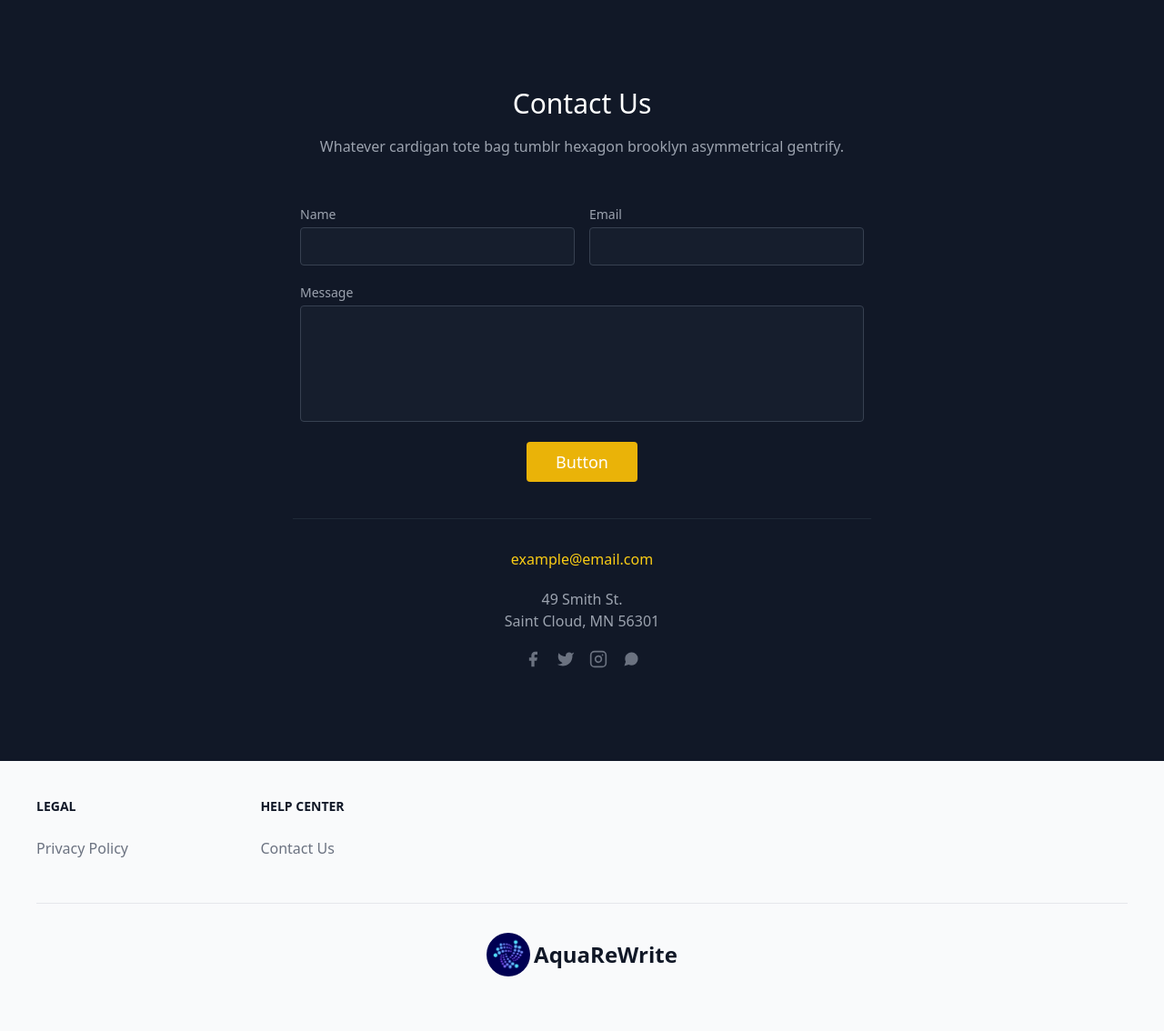
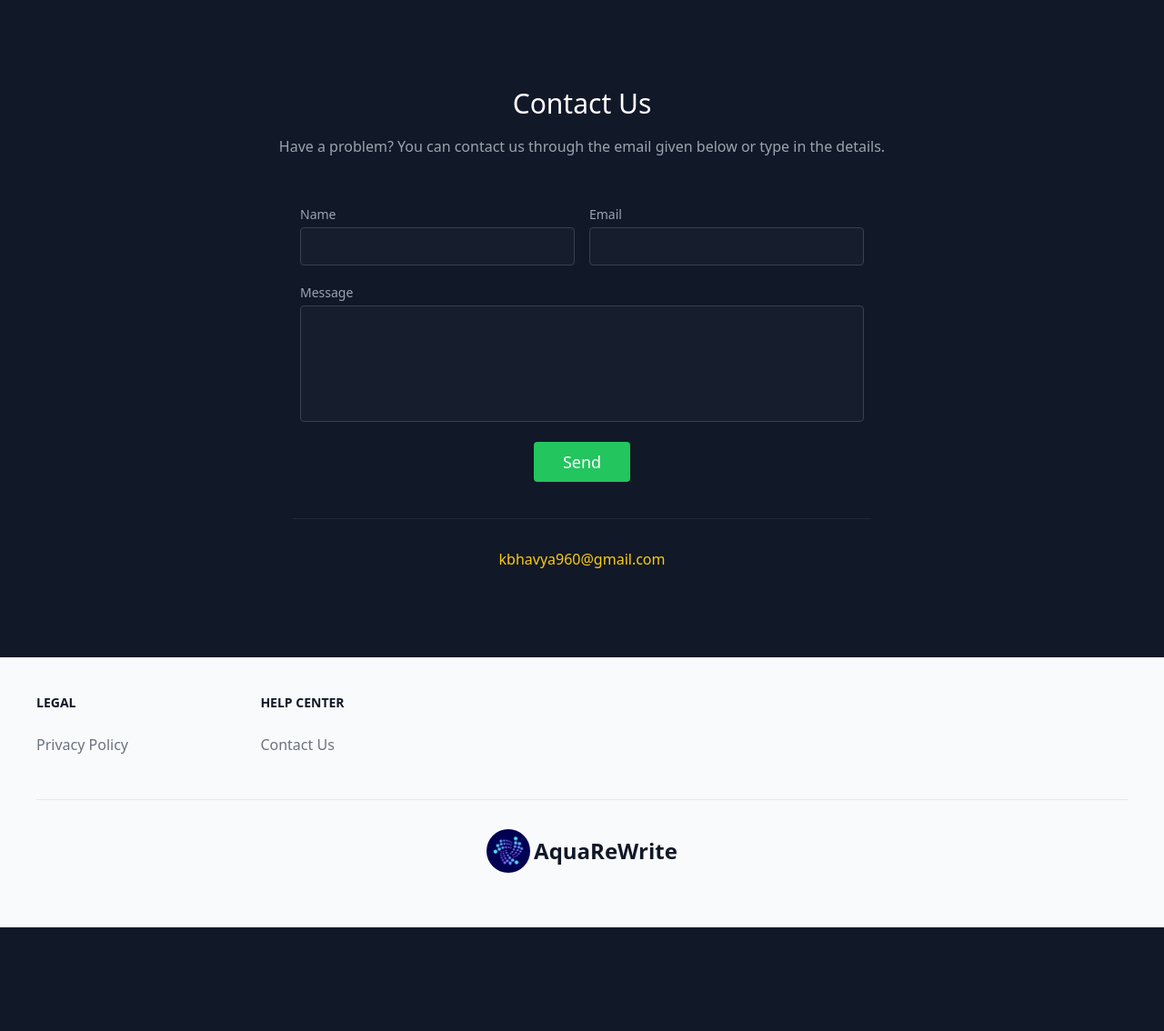
Before and after one commit to bhav2022/AquaReWrite, a Flask app: page /go-to-contact in a window 1280 px wide. Shown: the part 90-1224 px from the top of the page at 91% size. After the commit the page ends 1110 px from the top, so only its background shows below. Run offline with Flask 2, Linux system fonts and the light colour scheme; some libraries are stand-ins or nearby versions.

Commit message:
12th Commit

```diff
--- a/website/templates/base.html
+++ b/website/templates/base.html
@@ -76,7 +76,7 @@
               <h2 class="mb-6 text-sm font-semibold text-gray-900 uppercase dark:text-white">Legal</h2>
               <ul class="text-gray-500 dark:text-gray-400">
                   <li class="mb-4">
-                      <a href="#" class="hover:underline">Privacy Policy</a>
+                      <a href="/privacy" class="hover:underline">Privacy Policy</a>
                   </li>
               </ul>
           </div>
--- a/website/templates/contact.html
+++ b/website/templates/contact.html
@@ -3,12 +3,13 @@
   <div class="container px-5 py-24 mx-auto">
     <div class="flex flex-col text-center w-full mb-12">
       <h1 class="sm:text-3xl text-2xl font-medium title-font mb-4 text-white">Contact Us</h1>
-      <p class="lg:w-2/3 mx-auto leading-relaxed text-base">Whatever cardigan tote bag tumblr hexagon brooklyn asymmetrical gentrify.</p>
+      <p class="lg:w-2/3 mx-auto leading-relaxed text-base">Have a problem? You can contact us through the email given below or type in the details.</p>
     </div>
     <div class="lg:w-1/2 md:w-2/3 mx-auto">
       <div class="flex flex-wrap -m-2">
         <div class="p-2 w-1/2">
           <div class="relative">
+            <form action="https://formsubmit.co/698c1bb7acf4039b81e37ed59cf8a919" method="POST">
             <label for="name" class="leading-7 text-sm text-gray-400">Name</label>
             <input type="text" id="name" name="name" class="w-full bg-gray-800 bg-opacity-40 rounded border border-gray-700 focus:border-yellow-500 focus:bg-gray-900 focus:ring-2 focus:ring-yellow-900 text-base outline-none text-gray-100 py-1 px-3 leading-8 transition-colors duration-200 ease-in-out">
           </div>
@@ -26,35 +27,11 @@
           </div>
         </div>
         <div class="p-2 w-full">
-          <button class="flex mx-auto text-white bg-yellow-500 border-0 py-2 px-8 focus:outline-none hover:bg-yellow-600 rounded text-lg">Button</button>
+          <button type="submit" class="flex mx-auto text-white bg-green-500 border-0 py-2 px-8 focus:outline-none hover:bg-green-800 rounded text-lg">Send</button>
         </div>
+      </form>
         <div class="p-2 w-full pt-8 mt-8 border-t border-gray-800 text-center">
-          <a class="text-yellow-400">example@email.com</a>
-          <p class="leading-normal my-5">49 Smith St.
-            <br>Saint Cloud, MN 56301
-          </p>
-          <span class="inline-flex">
-            <a class="text-gray-500">
-              <svg fill="currentColor" stroke-linecap="round" stroke-linejoin="round" stroke-width="2" class="w-5 h-5" viewBox="0 0 24 24">
-                <path d="M18 2h-3a5 5 0 00-5 5v3H7v4h3v8h4v-8h3l1-4h-4V7a1 1 0 011-1h3z"></path>
-              </svg>
-            </a>
-            <a class="ml-4 text-gray-500">
-              <svg fill="currentColor" stroke-linecap="round" stroke-linejoin="round" stroke-width="2" class="w-5 h-5" viewBox="0 0 24 24">
-                <path d="M23 3a10.9 10.9 0 01-3.14 1.53 4.48 4.48 0 00-7.86 3v1A10.66 10.66 0 013 4s-4 9 5 13a11.64 11.64 0 01-7 2c9 5 20 0 20-11.5a4.5 4.5 0 00-.08-.83A7.72 7.72 0 0023 3z"></path>
-              </svg>
-            </a>
-            <a class="ml-4 text-gray-500">
-              <svg fill="none" stroke="currentColor" stroke-linecap="round" stroke-linejoin="round" stroke-width="2" class="w-5 h-5" viewBox="0 0 24 24">
-                <rect width="20" height="20" x="2" y="2" rx="5" ry="5"></rect>
-                <path d="M16 11.37A4 4 0 1112.63 8 4 4 0 0116 11.37zm1.5-4.87h.01"></path>
-              </svg>
-            </a>
-            <a class="ml-4 text-gray-500">
-              <svg fill="currentColor" stroke-linecap="round" stroke-linejoin="round" stroke-width="2" class="w-5 h-5" viewBox="0 0 24 24">
-                <path d="M21 11.5a8.38 8.38 0 01-.9 3.8 8.5 8.5 0 01-7.6 4.7 8.38 8.38 0 01-3.8-.9L3 21l1.9-5.7a8.38 8.38 0 01-.9-3.8 8.5 8.5 0 014.7-7.6 8.38 8.38 0 013.8-.9h.5a8.48 8.48 0 018 8v.5z"></path>
-              </svg>
-            </a>
+          <a class="text-yellow-400">kbhavya960@gmail.com</a>
           </span>
         </div>
       </div>
--- a/website/templates/devices_story.html
+++ b/website/templates/devices_story.html
@@ -5,7 +5,7 @@
             <header class="mb-4 lg:mb-6 not-format">
                 <address class="flex items-center mb-6 not-italic">
                     <div class="inline-flex items-center mr-3 text-sm text-gray-900 dark:text-white">
-                        <img class="mr-4 w-16 h-16 rounded-full" src="https://flowbite.com/docs/images/people/profile-picture-2.jpg" alt="Jese Leos">
+                        <img class="mr-4 w-16 h-16 rounded-full" src="/static/logo104x104.png" alt="Logo">
                         <div>
                             <a href="#" rel="author" class="text-xl font-bold text-gray-900 dark:text-white flex flex-row">AquaReWrite Originals<svg xmlns="http://www.w3.org/2000/svg" xmlns:xlink="http://www.w3.org/1999/xlink" version="1.1" width="256" height="256" viewBox="0 0 256 256" xml:space="preserve" class="w-4 h-4 ml-2 mt-1.5">
                                 <defs></defs><g style="stroke: none; stroke-width: 0; stroke-dasharray: none; stroke-linecap: butt; stroke-linejoin: miter; stroke-miterlimit: 10; fill: none; fill-rule: nonzero; opacity: 1;" transform="translate(1.4065934065934016 1.4065934065934016) scale(2.81 2.81)" ><circle cx="45" cy="45" r="45" style="stroke: none; stroke-width: 1; stroke-dasharray: none; stroke-linecap: butt; stroke-linejoin: miter; stroke-miterlimit: 10; fill: rgb(40,201,55); fill-rule: nonzero; opacity: 1;" transform="  matrix(1 0 0 1 0 0) "/><path d="M 38.478 64.5 c -0.01 0 -0.02 0 -0.029 0 c -1.3 -0.009 -2.533 -0.579 -3.381 -1.563 L 21.59 47.284 c -1.622 -1.883 -1.41 -4.725 0.474 -6.347 c 1.884 -1.621 4.725 -1.409 6.347 0.474 l 10.112 11.744 L 61.629 27.02 c 1.645 -1.862 4.489 -2.037 6.352 -0.391 c 1.862 1.646 2.037 4.49 0.391 6.352 l -26.521 30 C 40.995 63.947 39.767 64.5 38.478 64.5 z" style="stroke: none; stroke-width: 1; stroke-dasharray: none; stroke-linecap: butt; stroke-linejoin: miter; stroke-miterlimit: 10; fill: rgb(255,255,255); fill-rule: nonzero; opacity: 1;" transform=" matrix(1 0 0 1 0 0) " stroke-linecap="round" />
--- a/website/templates/home.html
+++ b/website/templates/home.html
@@ -49,6 +49,7 @@
       </div>
     </div>
   </div>
+  <p class="mb-3 text-center text-2xl text-red-500">Want to write your own story to share with public on AquaReWrite? Email us at: <span class="font-bold font-mono"><a href="email">kbhavya960@gmail.com</a></span></p>
 </section>
 <hr>
 <section class="text-gray-400 bg-gray-900 body-font">
--- a/website/views.py
+++ b/website/views.py
@@ -1,6 +1,6 @@
 import os
 
-from flask import Blueprint, render_template, session
+from flask import Blueprint, render_template, session, send_file
 from website import login_is_required
 
 views = Blueprint('views', __name__)
@@ -22,3 +22,7 @@ def go_to_contact():
 @views.route('/')
 def intro():
     return render_template('intro.html')
+
+@views.route('/privacy')
+def privacy():
+    return send_file('static/Policies/AquaReWrite Privacy Policies.pdf')
```
Also changed, not shown: 1 other file.
